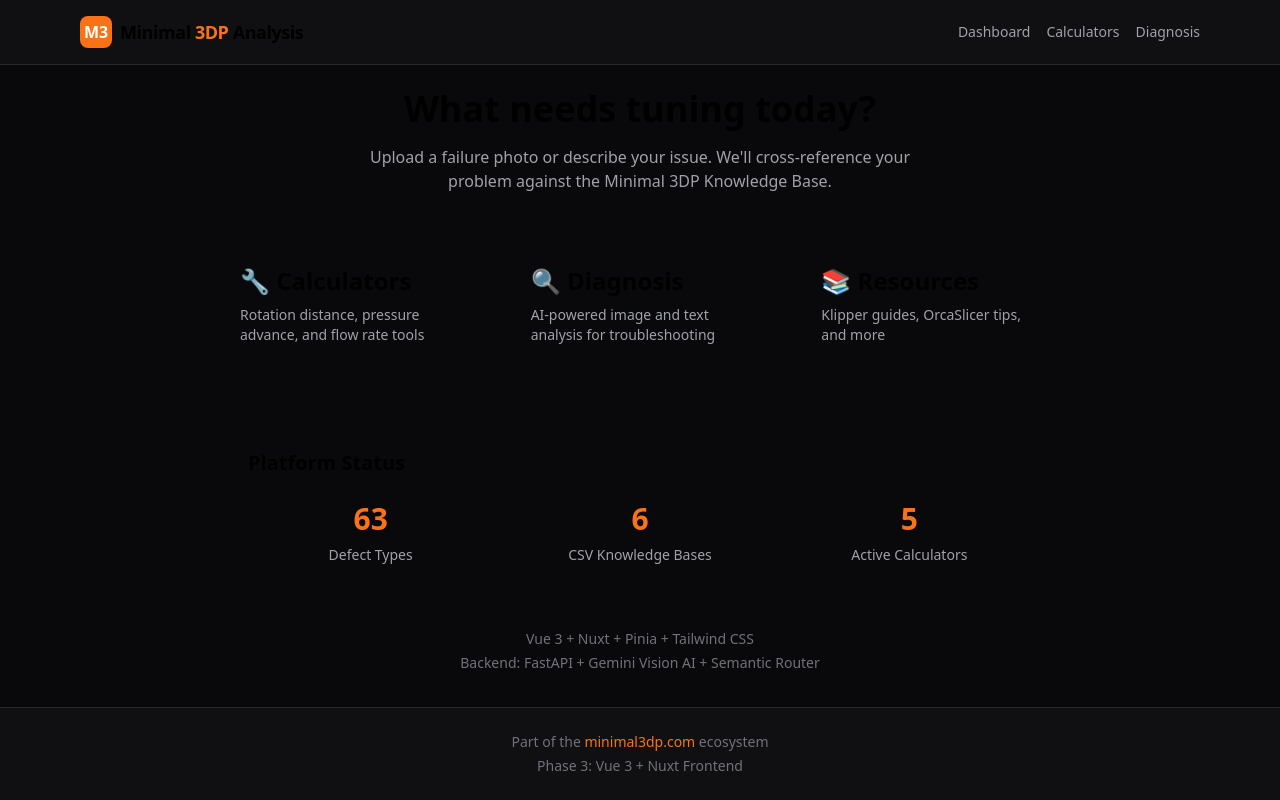
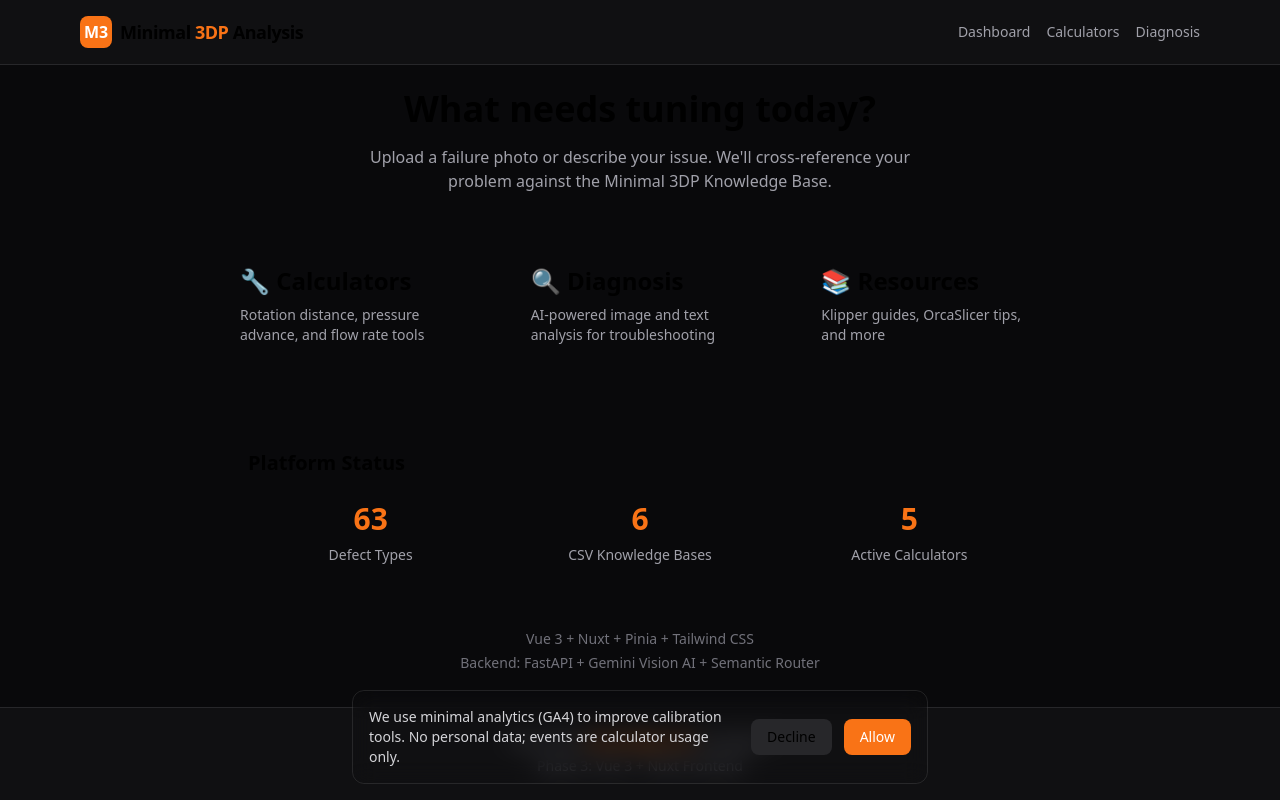
Before and after one commit to minimal3dp/m3dp-uip, a Nuxt app in the folder frontend/: page / in a window 1280 px wide. Built offline with nearby package versions, Linux system fonts and the light colour scheme.

Commit message:
chore: consolidate .github to frontend; update app.vue and nuxt.config

```diff
--- a/frontend/app.vue
+++ b/frontend/app.vue
@@ -1,9 +1,11 @@
 <template>
   <div>
+    <ConsentBanner />
     <NuxtPage />
   </div>
 </template>
 
 <script setup lang="ts">
+import ConsentBanner from '~/components/ConsentBanner.vue'
 // Global app setup
 </script>
--- a/frontend/nuxt.config.ts
+++ b/frontend/nuxt.config.ts
@@ -42,7 +42,7 @@ export default defineNuxtConfig({
         },
         {
           // Inline gtag init using 'innerHTML' key supported by Nuxt app.head
-          innerHTML: `window.dataLayer = window.dataLayer || [];function gtag(){dataLayer.push(arguments);}gtag('js', new Date());gtag('config', '${process.env.NUXT_PUBLIC_GA_ID || 'G-VQ8RPWC2MK'}');`,
+          innerHTML: `window.dataLayer = window.dataLayer || [];function gtag(){dataLayer.push(arguments);}gtag('js', new Date());gtag('config', '${process.env.NUXT_PUBLIC_GA_ID || 'G-VQ8RPWC2MK'}', { debug_mode: ${process.env.NUXT_PUBLIC_GA_DEBUG === 'true' ? 'true' : 'false'} });`,
           type: 'text/javascript'
         }
       ]
```
Also changed, not shown: 1 other file (tests, documents, lock files or other folders).
